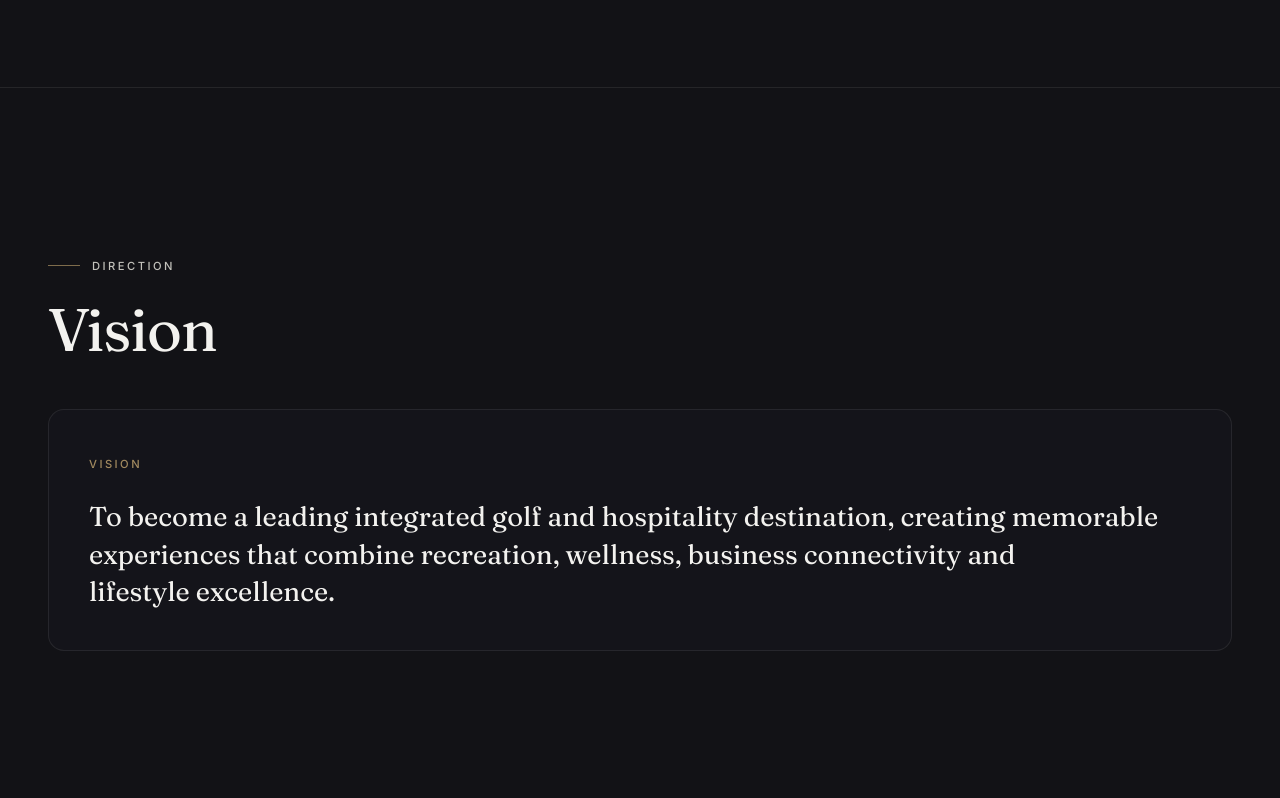
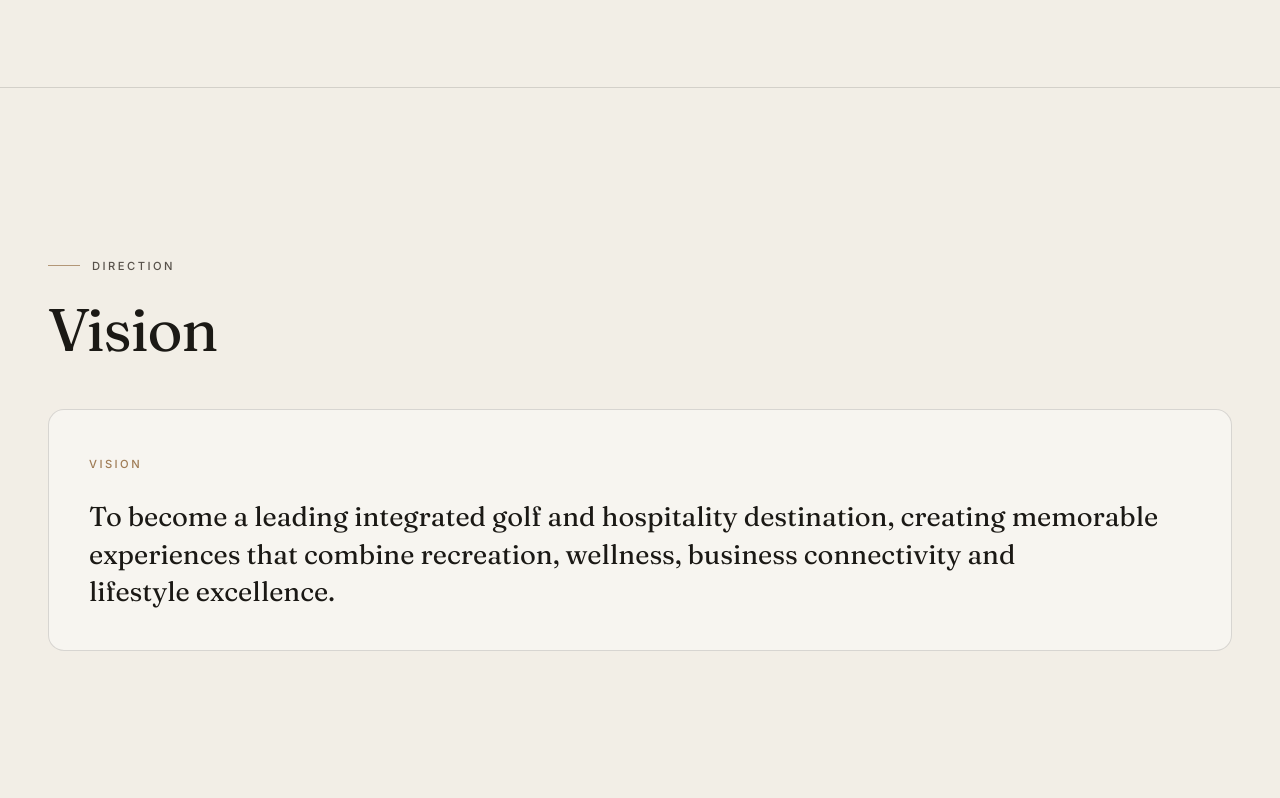
Before and after one commit to trimomalaysia-hub/cs-group, a Next.js app: page /companies/gemas in a window 1280 px wide. Shown: the part 1612-2410 px from the top of the page. Built offline with nearby package versions, Linux system fonts and the light colour scheme.

Commit message:
Switch theme to light warm editorial (Lux Capital feel); update design-system docs

```diff
--- a/src/app/globals.css
+++ b/src/app/globals.css
@@ -1,27 +1,27 @@
 @import "tailwindcss";
 
 /* ============================================================================
-   DESIGN TOKENS — single source of truth for the dark, editorial, investor-grade
-   aesthetic (inspired by Lux Capital × McKinsey). Edit here to retune the whole
-   site. Tailwind v4 turns each token into a utility, e.g.
+   DESIGN TOKENS — warm, light, editorial aesthetic (Lux Capital feel).
+   Paper-like cream background, warm near-black serif headlines, generous space.
+   Edit these to retune the whole site. Tailwind v4 @theme:
      --color-accent  ->  text-accent  bg-accent  border-accent
    ========================================================================== */
 @theme {
-  /* Surfaces (deep charcoal, layered) */
-  --color-bg: #121216;        /* page background — lifted from near-black */
-  --color-surface: #1b1b21;   /* cards / panels */
-  --color-elevated: #25252c;  /* hover / raised surfaces */
+  /* Surfaces (warm paper, layered) */
+  --color-bg: #f2eee6;        /* page background — warm cream / paper */
+  --color-surface: #ffffff;   /* cards / panels */
+  --color-elevated: #e9e3d6;  /* hover / raised surfaces (warm shade) */
 
-  /* Text */
-  --color-fg: #f3f2ef;        /* primary, warm off-white */
-  --color-muted: #c2c1bb;     /* secondary text — brighter, more readable */
-  --color-faint: #8c8a83;     /* tertiary / meta */
+  /* Text (warm near-black) */
+  --color-fg: #1b1915;        /* primary text */
+  --color-muted: #57514a;     /* secondary text */
+  --color-faint: #8a8478;     /* tertiary / meta */
 
   /* Lines & accent */
-  --color-line: rgba(255, 255, 255, 0.08);  /* hairlines, dividers */
-  --color-line-strong: rgba(255, 255, 255, 0.16);
-  --color-accent: #c6a871;        /* champagne — used sparingly */
-  --color-accent-soft: #d8c39a;
+  --color-line: rgba(27, 25, 21, 0.14);        /* hairlines, dividers */
+  --color-line-strong: rgba(27, 25, 21, 0.24);
+  --color-accent: #8a5e2e;        /* deep bronze — used sparingly */
+  --color-accent-soft: #a8793f;
 
   /* Fonts (CSS vars set by next/font in layout.tsx) */
   --font-sans: var(--font-inter), ui-sans-serif, system-ui, -apple-system, "Segoe UI", sans-serif;
@@ -39,6 +39,7 @@
     scroll-behavior: smooth;
     scroll-padding-top: 6rem; /* offset for the sticky header on anchor jumps */
     -webkit-text-size-adjust: 100%;
+    color-scheme: light;
   }
 
   body {
@@ -53,8 +54,8 @@
   h1, h2, h3, h4 {
     font-family: var(--font-display);
     font-weight: 400;
-    letter-spacing: -0.02em;
-    line-height: 1.04;
+    letter-spacing: -0.018em;
+    line-height: 1.05;
     text-wrap: balance;
   }
 
@@ -62,7 +63,7 @@
 
   ::selection {
     background-color: var(--color-accent);
-    color: #0a0a0a;
+    color: #fdfbf6;
   }
 
   :focus-visible {
@@ -71,13 +72,13 @@
     border-radius: 2px;
   }
 
-  /* Dark, unobtrusive scrollbar */
-  ::-webkit-scrollbar { width: 10px; height: 10px; }
+  /* Light, unobtrusive scrollbar */
+  ::-webkit-scrollbar { width: 11px; height: 11px; }
   ::-webkit-scrollbar-track { background: var(--color-bg); }
   ::-webkit-scrollbar-thumb {
     background: var(--color-line-strong);
     border-radius: 999px;
-    border: 2px solid var(--color-bg);
+    border: 3px solid var(--color-bg);
   }
 
   @media (prefers-reduced-motion: reduce) {
@@ -102,11 +103,11 @@
     font-weight: 500;
   }
 
-  /* Subtle top-down vignette for hero / dark sections */
+  /* Subtle warm vignette for hero / feature sections (light theme) */
   .vignette {
     background:
-      radial-gradient(60% 50% at 50% 0%, rgba(198, 168, 113, 0.06), transparent 70%),
-      radial-gradient(80% 60% at 50% 100%, rgba(255, 255, 255, 0.025), transparent 70%);
+      radial-gradient(60% 50% at 50% 0%, rgba(138, 94, 46, 0.06), transparent 70%),
+      radial-gradient(80% 60% at 50% 100%, rgba(27, 25, 21, 0.035), transparent 70%);
   }
 
   /* Faint grid backdrop for technical / portfolio sections */
```
Also changed, not shown: .claude/skills/ui-ux-pro-max/SKILL.md, 1 other file (tests, documents, lock files or other folders).
